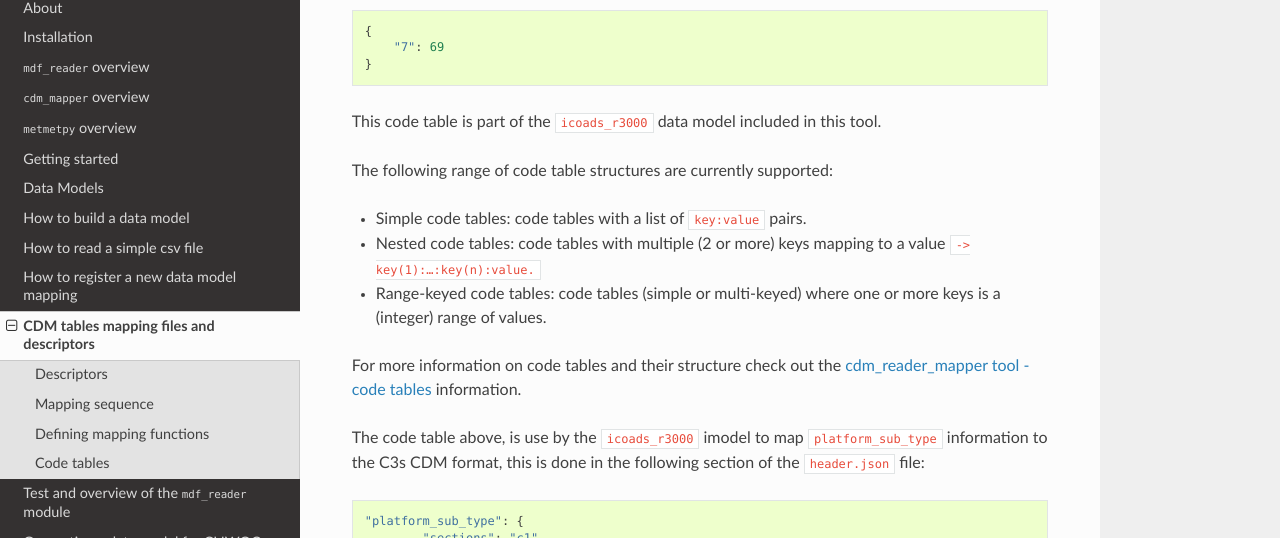
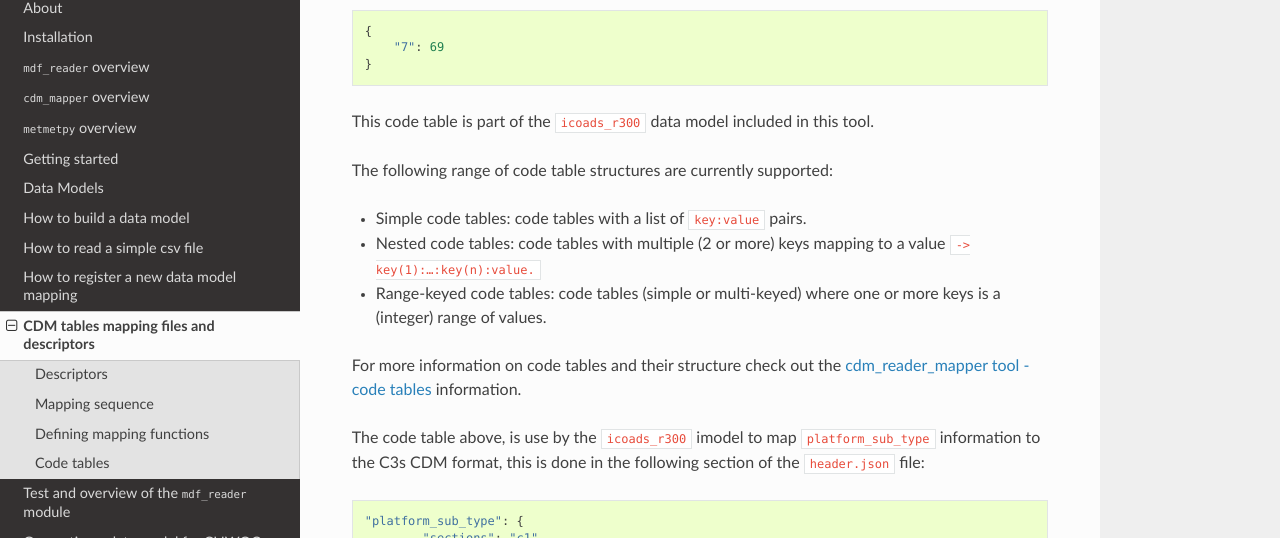
Before and after one commit to glamod/cdm_reader_mapper, a Sphinx documentation site: the page built from docs/cdm-tables-mapping-files-and-descriptors.rst, in a window 1280 px wide and 900 px high, scrolled down 3504 px. Shown: the part 144-682 px from the top of the window. Built offline with Sphinx 7.4.7 and the Read the Docs theme 3.1.0, drawn with Linux system fonts in a browser that asks for light colours; some of the changed text lies outside the part shown.

Commit message:
r30000 to r300

```diff
--- a/docs/cdm-tables-mapping-files-and-descriptors.rst
+++ b/docs/cdm-tables-mapping-files-and-descriptors.rst
@@ -6,7 +6,7 @@ CDM tables mapping files and descriptors
 
 The following section details the mapping sequence that the ``cdm_mapper`` tool follows to map meteorological data to a CDM element.
 
-We will use **part** of the ``header.json`` python dictionary from the ``icoads_r3000`` IMMA1 model to explain how we map an element. In the table below we explain all **elements** attributes and/or descriptors, that are needed in each python dictionary or ``.json`` file, for a successful mapping of the input meteorological data.
+We will use **part** of the ``header.json`` python dictionary from the ``icoads_r300`` IMMA1 model to explain how we map an element. In the table below we explain all **elements** attributes and/or descriptors, that are needed in each python dictionary or ``.json`` file, for a successful mapping of the input meteorological data.
 
 Below we see content from a ``header.json`` file::
 
@@ -141,7 +141,7 @@ The content of a code table translating ``platform_sub_type`` information into t
          "7": 69
      }
 
-This code table is part of the ``icoads_r3000`` data model included in this tool.
+This code table is part of the ``icoads_r300`` data model included in this tool.
 
 The following range of code table structures are currently supported:
 
@@ -151,7 +151,7 @@ The following range of code table structures are currently supported:
 
 For more information on code tables and their structure check out the `cdm_reader_mapper tool - code tables <https://cdm-reader-mapper.readthedocs.io/en/mdf_reader/data-models.html#code-tables>`_ information.
 
-The code table above, is use by the ``icoads_r3000`` imodel to map ``platform_sub_type`` information to the C3s CDM format, this is done in  the following section of the ``header.json`` file::
+The code table above, is use by the ``icoads_r300`` imodel to map ``platform_sub_type`` information to the C3s CDM format, this is done in  the following section of the ``header.json`` file::
 
     "platform_sub_type": {
             "sections": "c1",
```
